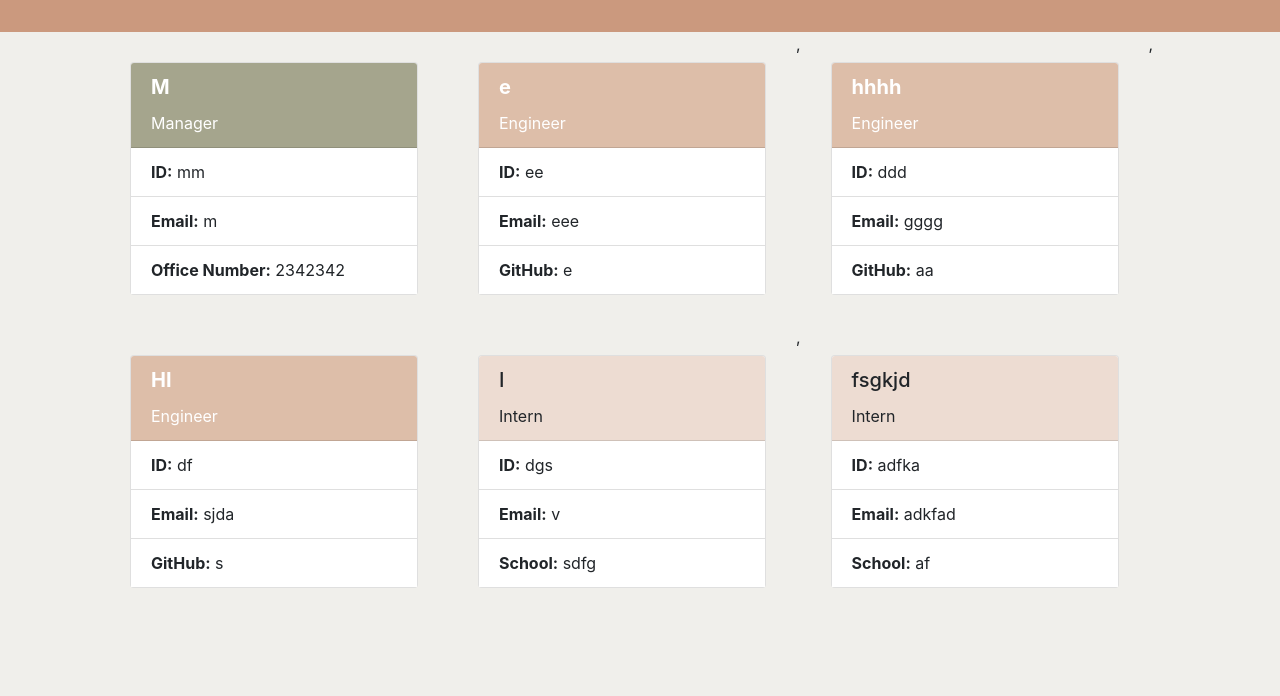
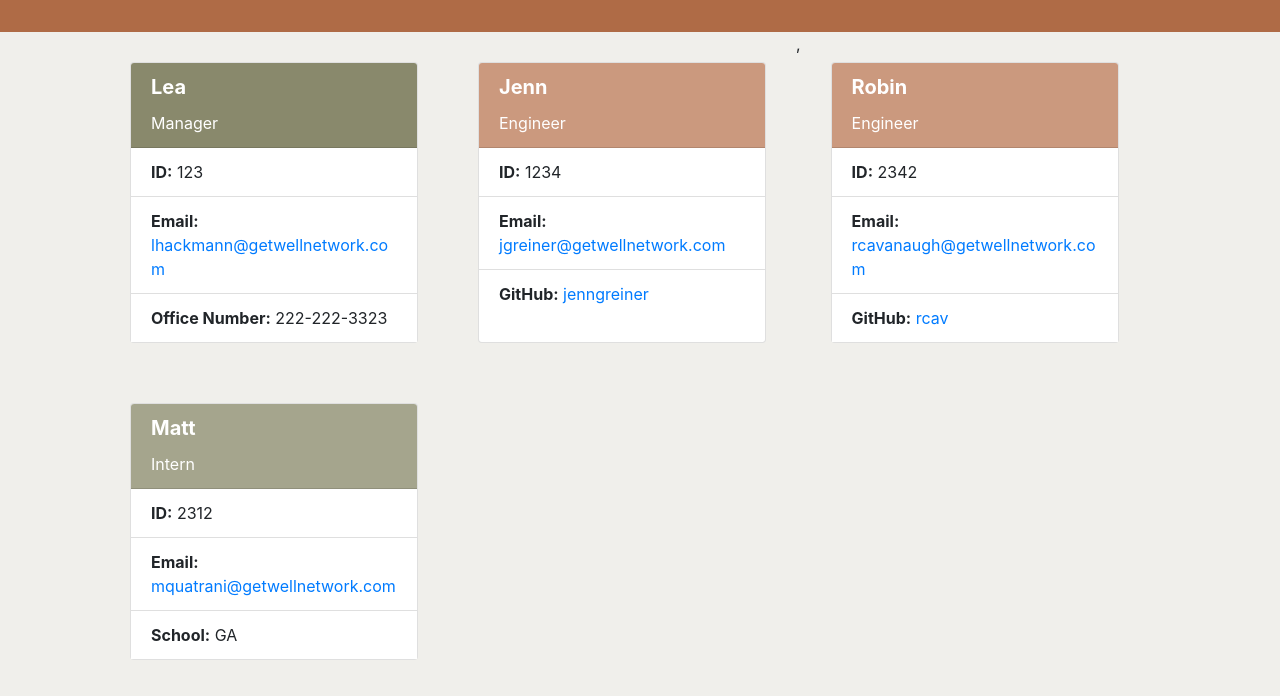
Before and after one commit to jenngreiner/team-profile-generator-homework10, a website: page team.html in a window 1280 px wide. Shown: the part 104-800 px from the top of the page. Drawn offline with nearby package versions, Linux system fonts and the light colour scheme.

Commit message:
linked emails and github

```diff
--- a/Assets/css/style.css
+++ b/Assets/css/style.css
@@ -2,7 +2,7 @@ body {
     background-color: #f0efeb;
 }
 header {
-    background-color: #cb997e;
+    background-color: #AF6B46;
     color: white;
     text-align: center;
     padding: 40px;
@@ -15,13 +15,14 @@ header {
     margin: 30px;
 }
 #manager-header {
+    background-color: #89896C;
+    color: white;
+}
+#engineer-header {
+    background-color: #cb997e;
+    color: white;
+}
+#intern-header {
     background-color: #a5a58d;
     color: white;
 }
-#engineer-header {
-    background-color: #ddbea9;
-    color: white;
-}
-#intern-header {
-    background-color: #eddcd2;
-}
--- a/team.html
+++ b/team.html
@@ -20,73 +20,50 @@
             <div class="row">
                 <div class="card" style="width: 18rem;">
         <div class="card-header" id="manager-header">
-        <h5 class="card-title"><b>M</b></h5>
+        <h5 class="card-title"><b>Lea</b></h5>
         <p class="card-text">Manager</p>
         </div>
-        <div id="manager-body">
+        <div>
         <ul class="list-group list-group-flush">
-        <li class="list-group-item"><b>ID:</b> mm</li>
-        <li class="list-group-item"><b>Email:</b> m</li>
-        <li class="list-group-item"><b>Office Number:</b> 2342342</li>
+        <li class="list-group-item"><b>ID:</b> 123</li>
+        <li class="list-group-item"><b>Email:</b> <a href="mailto:lhackmann@getwellnetwork.com">lhackmann@getwellnetwork.com</a></li>
+        <li class="list-group-item"><b>Office Number:</b> 222-222-3323</li>
         </ul>
         </div></div>
         <div class="card " style="width: 18rem;">
         <div class="card-header" id="engineer-header">
-        <h5 class="card-title"><b>e</b></h5>
+        <h5 class="card-title"><b>Jenn</b></h5>
         <p class="card-text">Engineer</p>
         </div>
-        <div id="engineer-body">
+        <div>
         <ul class="list-group list-group-flush">
-        <li class="list-group-item"><b>ID:</b> ee</li>
-        <li class="list-group-item"><b>Email:</b> eee</li>
-        <li class="list-group-item"><b>GitHub:</b> e</li>
+        <li class="list-group-item"><b>ID:</b> 1234</li>
+        <li class="list-group-item"><b>Email:</b> <a href="mailto:jgreiner@getwellnetwork.com">jgreiner@getwellnetwork.com</a></li>
+        <li class="list-group-item"><b>GitHub:</b> <a href="https://github.com/jenngreiner">jenngreiner</a></li>
         </ul>
         </div></div>
         ,<div class="card " style="width: 18rem;">
         <div class="card-header" id="engineer-header">
-        <h5 class="card-title"><b>hhhh</b></h5>
-        <p class="card-text">Engineer</p>
-        </div>
-        <div id="engineer-body">
-        <ul class="list-group list-group-flush">
-        <li class="list-group-item"><b>ID:</b> ddd</li>
-        <li class="list-group-item"><b>Email:</b> gggg</li>
-        <li class="list-group-item"><b>GitHub:</b> aa</li>
-        </ul>
-        </div></div>
-        ,<div class="card " style="width: 18rem;">
-        <div class="card-header" id="engineer-header">
-        <h5 class="card-title"><b>HI</b></h5>
+        <h5 class="card-title"><b>Robin</b></h5>
         <p class="card-text">Engineer</p>
         </div>
         <div>
         <ul class="list-group list-group-flush">
-        <li class="list-group-item"><b>ID:</b> df</li>
-        <li class="list-group-item"><b>Email:</b> sjda</li>
-        <li class="list-group-item"><b>GitHub:</b> s</li>
+        <li class="list-group-item"><b>ID:</b> 2342</li>
+        <li class="list-group-item"><b>Email:</b> <a href="mailto:rcavanaugh@getwellnetwork.com">rcavanaugh@getwellnetwork.com</a></li>
+        <li class="list-group-item"><b>GitHub:</b> <a href="https://github.com/rcav">rcav</a></li>
         </ul>
         </div></div>
         <div class="card" style="width: 18rem;">
         <div class="card-header" id="intern-header">
-        <h5 class="card-title">I</b></h5>
+        <h5 class="card-title"><b>Matt</b></h5>
         <p class="card-text">Intern</p>
         </div>
-        <div id="intern-body">
+        <div>
         <ul class="list-group list-group-flush">
-        <li class="list-group-item"><b>ID:</b> dgs</li>
-        <li class="list-group-item"><b>Email:</b> v</li>
-        <li class="list-group-item"><b>School:</b> sdfg</li>
-        </ul>
-        </div></div>,<div class="card" style="width: 18rem;">
-        <div class="card-header" id="intern-header">
-        <h5 class="card-title">fsgkjd</b></h5>
-        <p class="card-text">Intern</p>
-        </div>
-        <div id="intern-body">
-        <ul class="list-group list-group-flush">
-        <li class="list-group-item"><b>ID:</b> adfka</li>
-        <li class="list-group-item"><b>Email:</b> adkfad</li>
-        <li class="list-group-item"><b>School:</b> af</li>
+        <li class="list-group-item"><b>ID:</b> 2312</li>
+        <li class="list-group-item"><b>Email:</b> <a href="mailto:mquatrani@getwellnetwork.com">mquatrani@getwellnetwork.com</a></li>
+        <li class="list-group-item"><b>School:</b> GA</li>
         </ul>
         </div></div>
             </div >
```
Also changed, not shown: generateHTML.js (+4 -4 lines).
